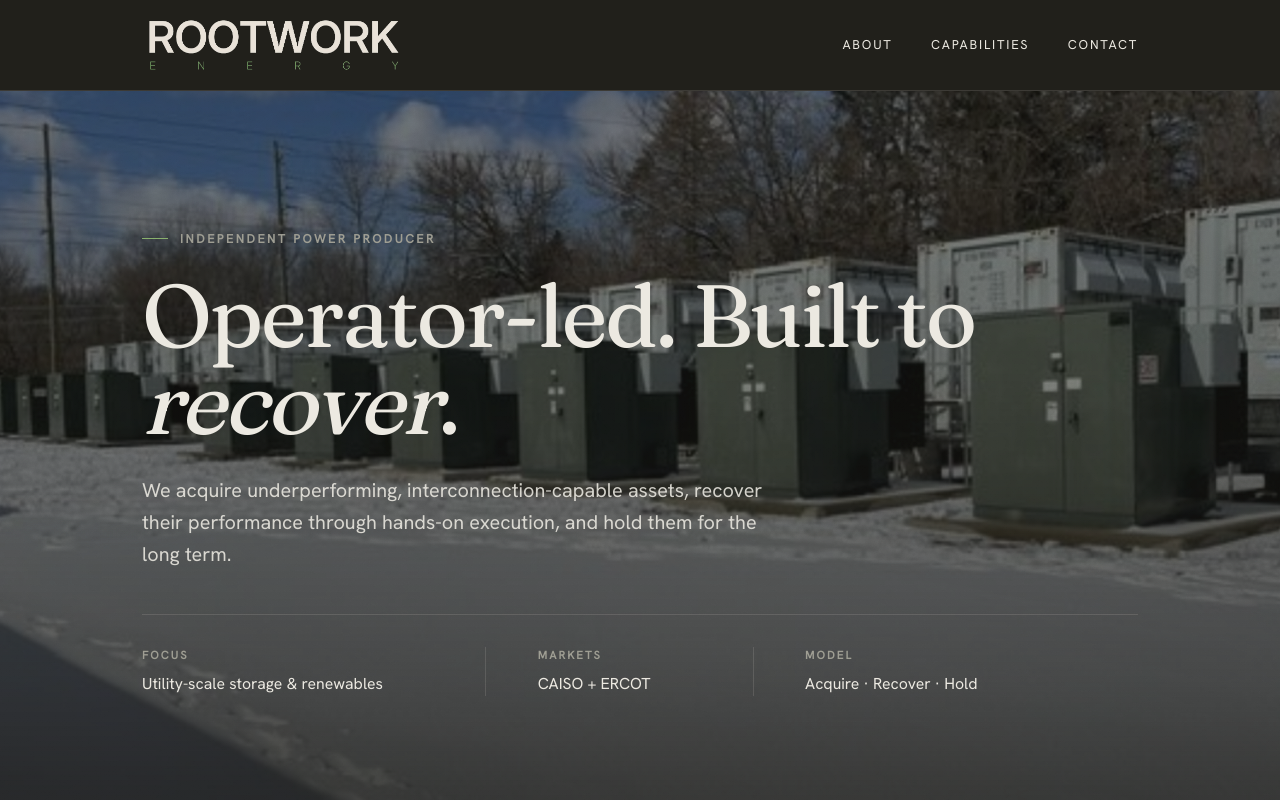
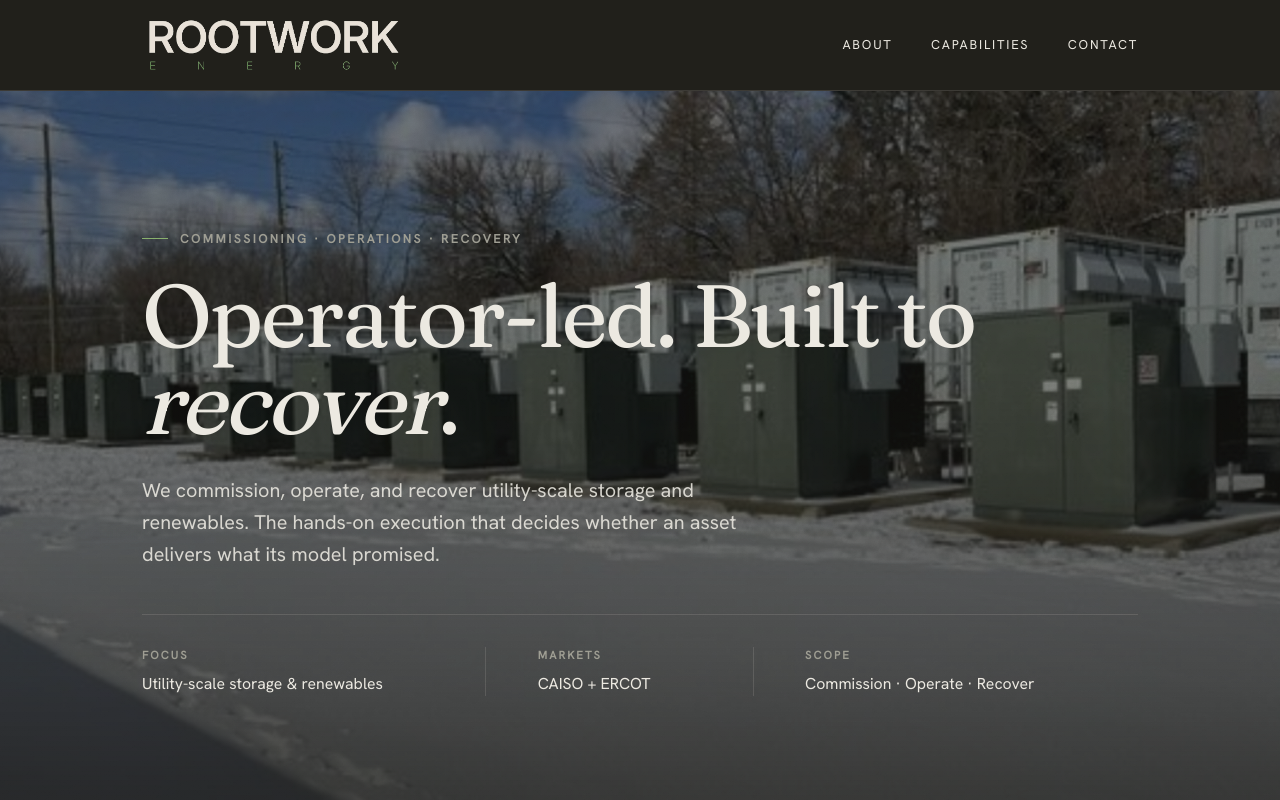
Before and after one commit to jmspyne-coder/rootwork-energy-site, a Next.js app: page / in a window 1280 px wide. Shown: the top 800 px of the page. Built offline with nearby package versions, Linux system fonts and the light colour scheme.

Commit message:
Update page.js

```diff
--- a/app/page.js
+++ b/app/page.js
@@ -3,10 +3,10 @@ import Link from "next/link";
 import { EMAIL, CAPABILITIES } from "./site-config";
 
 const MODEL = [
-  { n: "01", t: "Acquire", b: "Underperforming, interconnection-capable assets at distressed valuations." },
-  { n: "02", t: "Recover", b: "Hands-on repower execution to restore output and availability." },
-  { n: "03", t: "Operate", b: "Disciplined operations and active performance management." },
-  { n: "04", t: "Hold", b: "Long-term ownership, not a quick resale." },
+  { n: "01", t: "Commission", b: "Systems brought online and into commercial service: testing, integration, clean handover." },
+  { n: "02", t: "Recover", b: "Hands-on recovery to restore output and availability on systems running below their potential." },
+  { n: "03", t: "Operate", b: "Disciplined operations and active performance management, season over season." },
+  { n: "04", t: "Control", b: "Controls and energy management so assets dispatch reliably and deliver what they are contracted to deliver." },
 ];
 
 export default function Home() {
@@ -20,14 +20,14 @@ export default function Home() {
           style={{ backgroundImage: "url(/photos/fleet-winter.jpg)" }}
         />
         <div className="container">
-          <p className="overline on-dark reveal d1">Independent Power Producer</p>
+          <p className="overline on-dark reveal d1">Commissioning · Operations · Recovery</p>
           <h1 className="hero__tagline reveal d2">
             Operator-led. Built to <em>recover</em>.
           </h1>
           <p className="hero__thesis reveal d3">
-            We acquire underperforming, interconnection-capable assets, recover
-            their performance through hands-on execution, and hold them for the
-            long term.
+            We commission, operate, and recover utility-scale storage and
+            renewables. The hands-on execution that decides whether an asset
+            delivers what its model promised.
           </p>
           <div className="hero-meta reveal d4">
             <div className="hero-meta__item">
@@ -39,8 +39,8 @@ export default function Home() {
               <span className="hero-meta__value">CAISO + ERCOT</span>
             </div>
             <div className="hero-meta__item">
-              <span className="hero-meta__label">Model</span>
-              <span className="hero-meta__value">Acquire · Recover · Hold</span>
+              <span className="hero-meta__label">Scope</span>
+              <span className="hero-meta__value">Commission · Operate · Recover</span>
             </div>
           </div>
         </div>
@@ -49,7 +49,7 @@ export default function Home() {
       {/* Model */}
       <section className="model section">
         <div className="container">
-          <p className="eyebrow on-dark">How we create value</p>
+          <p className="eyebrow on-dark">How we operate</p>
           <div className="model-grid reveal-up">
             {MODEL.map((m) => (
               <div key={m.n} className="model-item">
@@ -78,13 +78,14 @@ export default function Home() {
             <div className="cap-feature__body">
               <p className="eyebrow on-light">What we do</p>
               <p className="lede">
-                Rootwork is an operator-led independent power producer. We identify
-                interconnection-capable assets that are underperforming in CAISO
-                and ERCOT, acquire them at distressed valuations, and restore their
-                output through hands-on repower execution, then operate and hold
-                them for the long term.
+                Rootwork is an operator-led company built around field execution. We
+                commission, operate, and recover utility-scale storage and renewables
+                across CAISO and ERCOT, for the owners and developers who need the
+                work done right. We own and operate assets of our own as well, which
+                is why we run yours the same way: managed to the field reality, not
+                the model.
               </p>
-              <Link href="/capabilities" className="textlink on-light">
+              <Link href="/services" className="textlink on-light">
                 See what we do →
               </Link>
             </div>
@@ -111,7 +112,8 @@ export default function Home() {
         <div className="container reveal-up">
           <p className="eyebrow on-light">Get in touch</p>
           <p className="lede" style={{ marginBottom: "1.6rem" }}>
-            For asset, partnership, and investment inquiries.
+            For owners and developers who need execution in the field, and for
+            partnership and investment inquiries.
           </p>
           <a className="contact__email contact__email--light" href={`mailto:${EMAIL}`}>
             {EMAIL}
```
